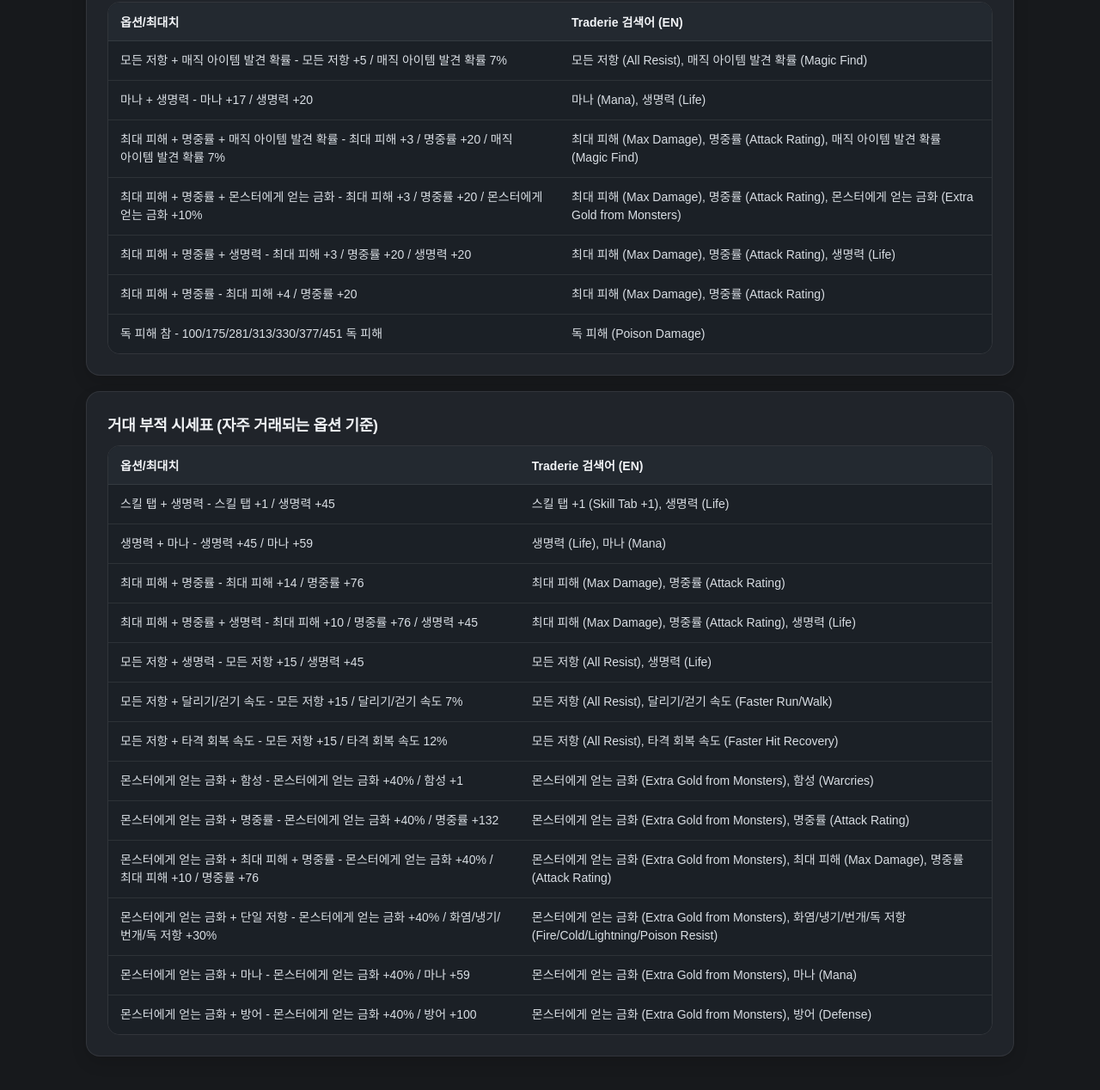
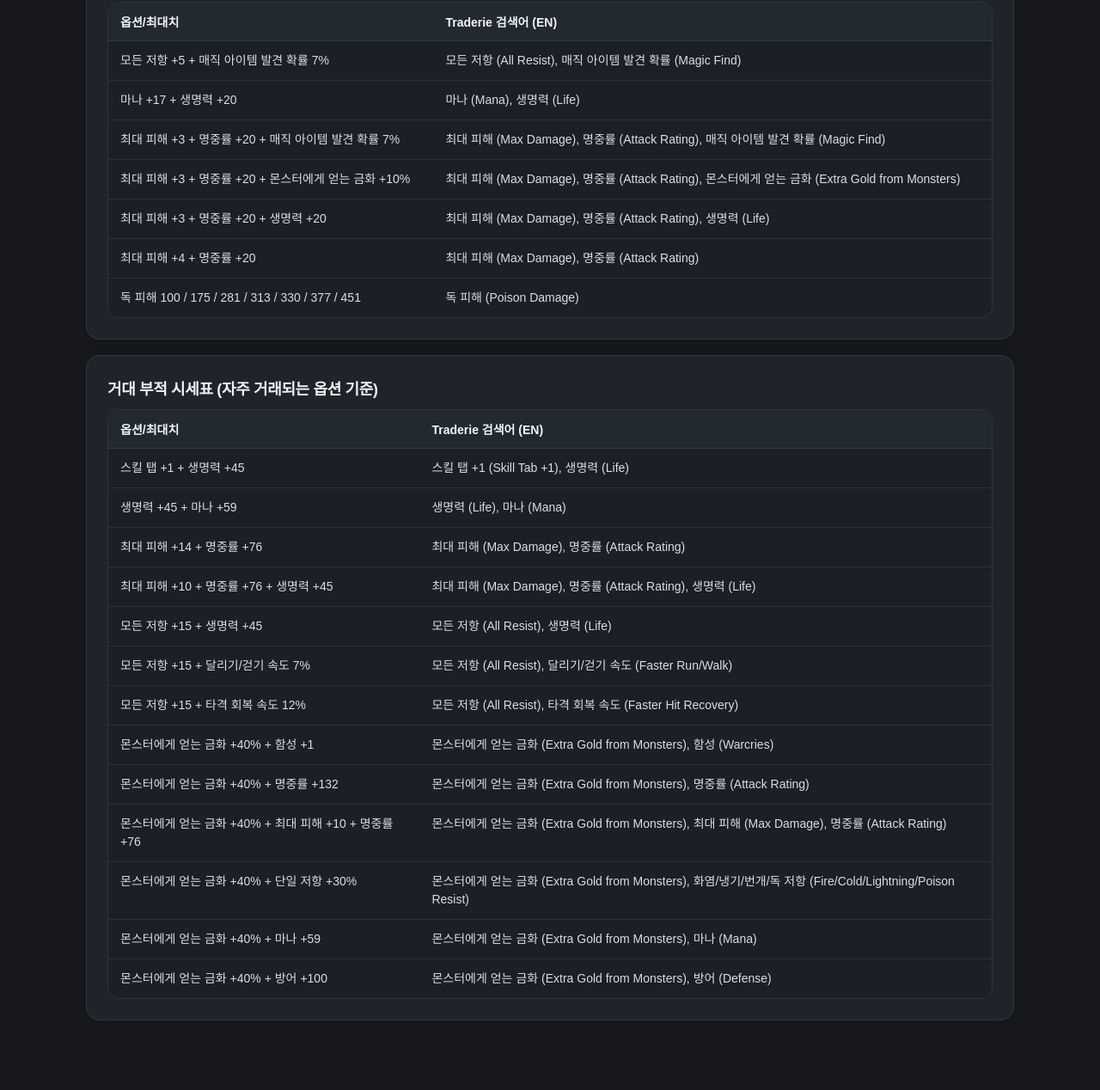
Before and after one commit to ctrlcccv/d2r, a website: page web/charms.html in a window 1280 px wide. Shown: the part 426-1694 px from the top of the page at 86% size. Drawn offline with Linux system fonts and the light colour scheme.

```diff
--- a/web/charms.html
+++ b/web/charms.html
@@ -41,31 +41,31 @@
             </thead>
             <tbody>
               <tr>
-                <td>모든 저항 + 매직 아이템 발견 확률 - 모든 저항 +5 / 매직 아이템 발견 확률 7%</td>
+                <td>모든 저항 +5 + 매직 아이템 발견 확률 7%</td>
                 <td><code>모든 저항 (All Resist), 매직 아이템 발견 확률 (Magic Find)</code></td>
               </tr>
               <tr>
-                <td>마나 + 생명력 - 마나 +17 / 생명력 +20</td>
+                <td>마나 +17 + 생명력 +20</td>
                 <td><code>마나 (Mana), 생명력 (Life)</code></td>
               </tr>
               <tr>
-                <td>최대 피해 + 명중률 + 매직 아이템 발견 확률 - 최대 피해 +3 / 명중률 +20 / 매직 아이템 발견 확률 7%</td>
+                <td>최대 피해 +3 + 명중률 +20 + 매직 아이템 발견 확률 7%</td>
                 <td><code>최대 피해 (Max Damage), 명중률 (Attack Rating), 매직 아이템 발견 확률 (Magic Find)</code></td>
               </tr>
               <tr>
-                <td>최대 피해 + 명중률 + 몬스터에게 얻는 금화 - 최대 피해 +3 / 명중률 +20 / 몬스터에게 얻는 금화 +10%</td>
+                <td>최대 피해 +3 + 명중률 +20 + 몬스터에게 얻는 금화 +10%</td>
                 <td><code>최대 피해 (Max Damage), 명중률 (Attack Rating), 몬스터에게 얻는 금화 (Extra Gold from Monsters)</code></td>
               </tr>
               <tr>
-                <td>최대 피해 + 명중률 + 생명력 - 최대 피해 +3 / 명중률 +20 / 생명력 +20</td>
+                <td>최대 피해 +3 + 명중률 +20 + 생명력 +20</td>
                 <td><code>최대 피해 (Max Damage), 명중률 (Attack Rating), 생명력 (Life)</code></td>
               </tr>
               <tr>
-                <td>최대 피해 + 명중률 - 최대 피해 +4 / 명중률 +20</td>
+                <td>최대 피해 +4 + 명중률 +20</td>
                 <td><code>최대 피해 (Max Damage), 명중률 (Attack Rating)</code></td>
               </tr>
               <tr>
-                <td>독 피해 참 - 100/175/281/313/330/377/451 독 피해</td>
+                <td>독 피해 100 / 175 / 281 / 313 / 330 / 377 / 451</td>
                 <td><code>독 피해 (Poison Damage)</code></td>
               </tr>
             </tbody>
@@ -85,55 +85,55 @@
             </thead>
             <tbody>
               <tr>
-                <td>스킬 탭 + 생명력 - 스킬 탭 +1 / 생명력 +45</td>
+                <td>스킬 탭 +1 + 생명력 +45</td>
                 <td><code>스킬 탭 +1 (Skill Tab +1), 생명력 (Life)</code></td>
               </tr>
               <tr>
-                <td>생명력 + 마나 - 생명력 +45 / 마나 +59</td>
+                <td>생명력 +45 + 마나 +59</td>
                 <td><code>생명력 (Life), 마나 (Mana)</code></td>
               </tr>
               <tr>
-                <td>최대 피해 + 명중률 - 최대 피해 +14 / 명중률 +76</td>
+                <td>최대 피해 +14 + 명중률 +76</td>
                 <td><code>최대 피해 (Max Damage), 명중률 (Attack Rating)</code></td>
               </tr>
               <tr>
-                <td>최대 피해 + 명중률 + 생명력 - 최대 피해 +10 / 명중률 +76 / 생명력 +45</td>
+                <td>최대 피해 +10 + 명중률 +76 + 생명력 +45</td>
                 <td><code>최대 피해 (Max Damage), 명중률 (Attack Rating), 생명력 (Life)</code></td>
               </tr>
               <tr>
-                <td>모든 저항 + 생명력 - 모든 저항 +15 / 생명력 +45</td>
+                <td>모든 저항 +15 + 생명력 +45</td>
                 <td><code>모든 저항 (All Resist), 생명력 (Life)</code></td>
               </tr>
               <tr>
-                <td>모든 저항 + 달리기/걷기 속도 - 모든 저항 +15 / 달리기/걷기 속도 7%</td>
+                <td>모든 저항 +15 + 달리기/걷기 속도 7%</td>
                 <td><code>모든 저항 (All Resist), 달리기/걷기 속도 (Faster Run/Walk)</code></td>
               </tr>
               <tr>
-                <td>모든 저항 + 타격 회복 속도 - 모든 저항 +15 / 타격 회복 속도 12%</td>
+                <td>모든 저항 +15 + 타격 회복 속도 12%</td>
                 <td><code>모든 저항 (All Resist), 타격 회복 속도 (Faster Hit Recovery)</code></td>
               </tr>
               <tr>
-                <td>몬스터에게 얻는 금화 + 함성 - 몬스터에게 얻는 금화 +40% / 함성 +1</td>
+                <td>몬스터에게 얻는 금화 +40% + 함성 +1</td>
                 <td><code>몬스터에게 얻는 금화 (Extra Gold from Monsters), 함성 (Warcries)</code></td>
               </tr>
               <tr>
-                <td>몬스터에게 얻는 금화 + 명중률 - 몬스터에게 얻는 금화 +40% / 명중률 +132</td>
+                <td>몬스터에게 얻는 금화 +40% + 명중률 +132</td>
                 <td><code>몬스터에게 얻는 금화 (Extra Gold from Monsters), 명중률 (Attack Rating)</code></td>
               </tr>
               <tr>
-                <td>몬스터에게 얻는 금화 + 최대 피해 + 명중률 - 몬스터에게 얻는 금화 +40% / 최대 피해 +10 / 명중률 +76</td>
+                <td>몬스터에게 얻는 금화 +40% + 최대 피해 +10 + 명중률 +76</td>
                 <td><code>몬스터에게 얻는 금화 (Extra Gold from Monsters), 최대 피해 (Max Damage), 명중률 (Attack Rating)</code></td>
               </tr>
               <tr>
-                <td>몬스터에게 얻는 금화 + 단일 저항 - 몬스터에게 얻는 금화 +40% / 화염/냉기/번개/독 저항 +30%</td>
+                <td>몬스터에게 얻는 금화 +40% + 단일 저항 +30%</td>
                 <td><code>몬스터에게 얻는 금화 (Extra Gold from Monsters), 화염/냉기/번개/독 저항 (Fire/Cold/Lightning/Poison Resist)</code></td>
               </tr>
               <tr>
-                <td>몬스터에게 얻는 금화 + 마나 - 몬스터에게 얻는 금화 +40% / 마나 +59</td>
+                <td>몬스터에게 얻는 금화 +40% + 마나 +59</td>
                 <td><code>몬스터에게 얻는 금화 (Extra Gold from Monsters), 마나 (Mana)</code></td>
               </tr>
               <tr>
-                <td>몬스터에게 얻는 금화 + 방어 - 몬스터에게 얻는 금화 +40% / 방어 +100</td>
+                <td>몬스터에게 얻는 금화 +40% + 방어 +100</td>
                 <td><code>몬스터에게 얻는 금화 (Extra Gold from Monsters), 방어 (Defense)</code></td>
               </tr>
             </tbody>
```
